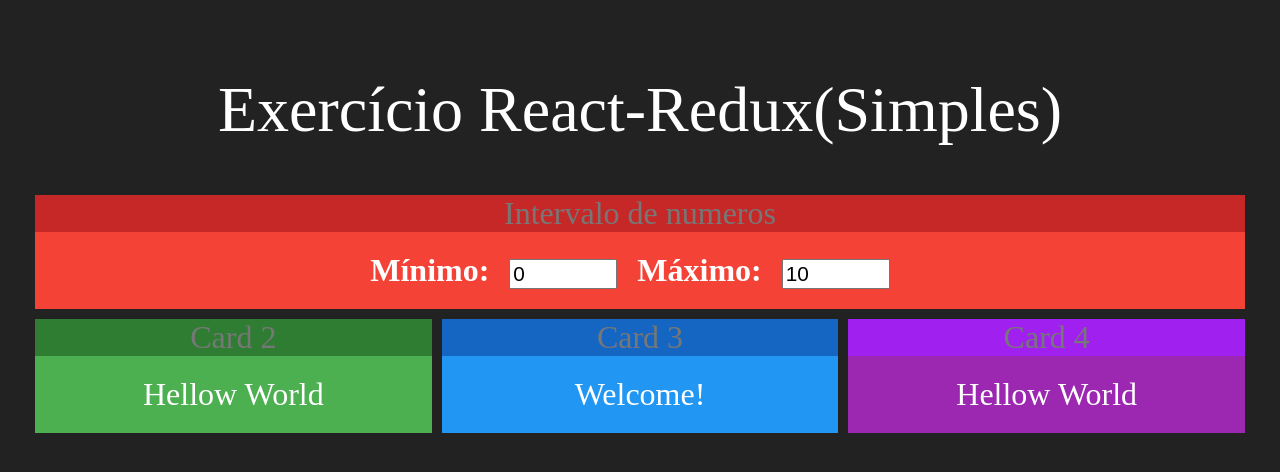
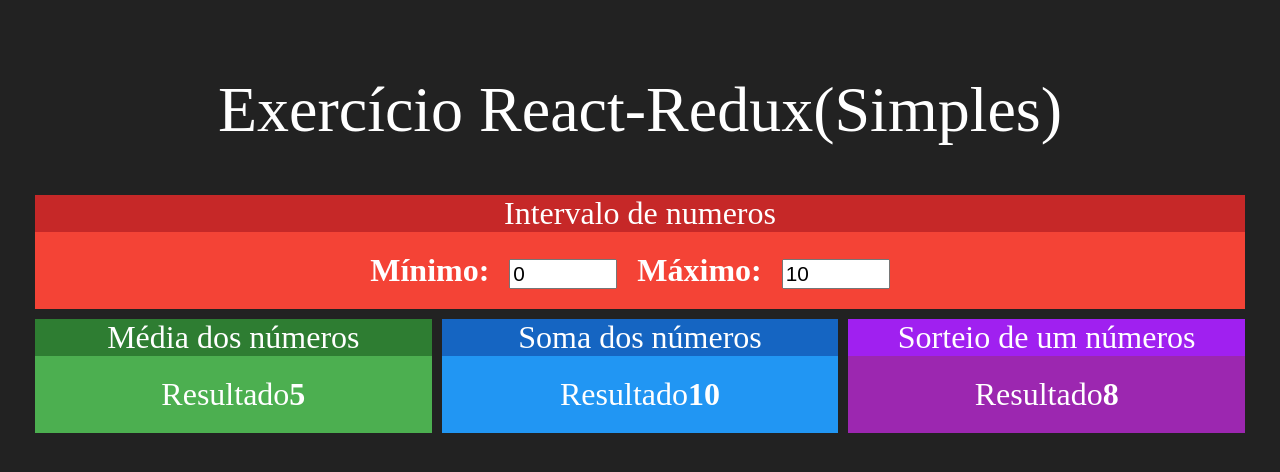
Before and after one commit to thiago-henrique-dev/react-gerenc-de-dados-redux, a React (Create React App) app: page / in a window 1280 px wide. Shown: the top 472 px of the page. Built offline with nearby package versions, Linux system fonts and the light colour scheme.

Commit message:
Outros ComCOmponentes

```diff
--- a/src/App.js
+++ b/src/App.js
@@ -1,6 +1,8 @@
 import './App.css';
-import Card from './components/Card';
 import Intervalo from './components/Intervalo';
+import Media from './components/Media';
+import Soma from './components/Soma';
+import Sorteio from './components/Sorteio';
 
 function App() {
   return (
@@ -11,9 +13,10 @@
 
       </div>
       <div className="linha">
-        <Card title="Card 2" green>Hellow World</Card>
-        <Card title="Card 3" blue>Welcome!</Card>
-        <Card title="Card 4" purple>Hellow World</Card>
+        <Media></Media>
+        <Soma></Soma>
+        <Sorteio></Sorteio>
+
 
       </div>
     </div>
--- a/src/components/Card.css
+++ b/src/components/Card.css
@@ -21,14 +21,14 @@
     padding: 20px;
 }
 
-.Card.Red .Header {color: #777; background-color: #c62828;}
+.Card.Red .Header {color: white; background-color: #c62828;}
 .Card.Red .Content {background-color: #f44336;}
 
-.Card.Green .Header {color: #777; background-color: #2e7d32;}
+.Card.Green .Header {color:white; background-color: #2e7d32;}
 .Card.Green .Content {background-color: #4caf50;}
 
-.Card.Blue .Header {color: #777; background-color: #1565c2;}
+.Card.Blue .Header {color: white; background-color: #1565c2;}
 .Card.Blue .Content {background-color: #2196f3;}
 
-.Card.Purple .Header {color: #777; background-color: #A020F0;}
+.Card.Purple .Header {color: white; background-color: #A020F0;}
 .Card.Purple .Content {background-color: #9c27b0;}
--- /dev/null
+++ b/src/components/Media.jsx
@@ -0,0 +1,21 @@
+import React from 'react'
+import Card from './Card'
+
+const Media = props => {
+    return (
+        <Card title="Média dos números" green>
+            <div>
+                <span>
+                    <span>Resultado</span>
+                  <strong>5</strong>
+
+                 </span>
+
+            </div>
+
+
+        </Card>
+    )
+}
+
+export default Media
--- /dev/null
+++ b/src/components/Soma.jsx
@@ -0,0 +1,21 @@
+import React from 'react'
+import Card from './Card'
+
+const Soma = props => {
+    return (
+        <Card title="Soma dos números" blue>
+            <div>
+                <span>
+                    <span>Resultado</span>
+                  <strong>10</strong>
+
+                 </span>
+
+            </div>
+
+
+        </Card>
+    )
+}
+
+export default Soma
--- /dev/null
+++ b/src/components/Sorteio.jsx
@@ -0,0 +1,21 @@
+import React from 'react'
+import Card from './Card'
+
+const Sorteio = props => {
+    return (
+        <Card title="Sorteio de um números" purple>
+            <div>
+                <span>
+                    <span>Resultado</span>
+                  <strong>8</strong>
+
+                 </span>
+
+            </div>
+
+
+        </Card>
+    )
+}
+
+export default Sorteio
```
